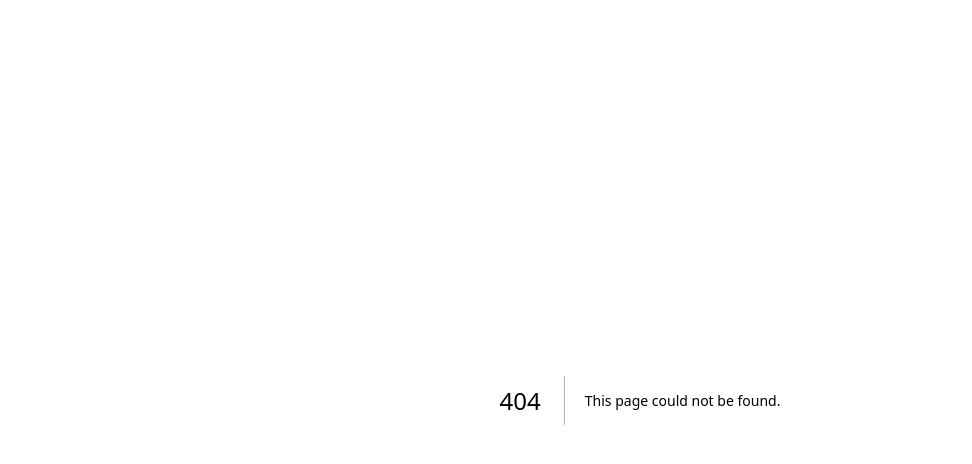
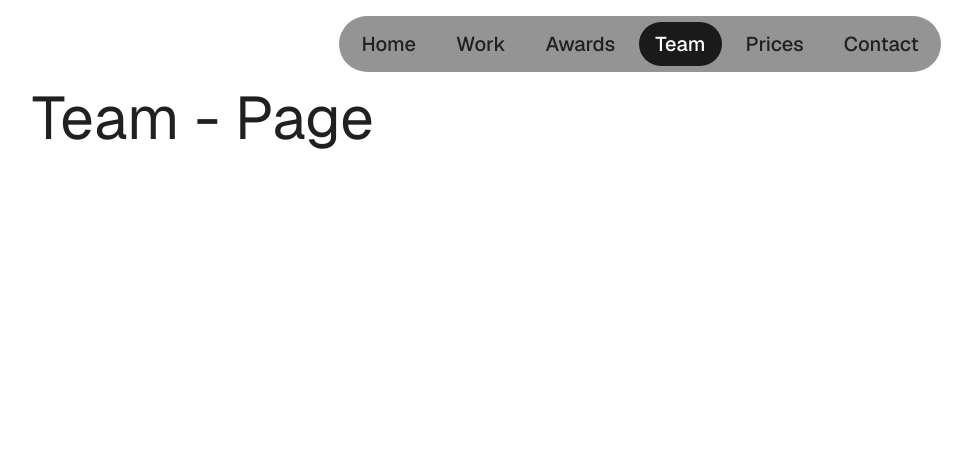
Before and after one commit to sergiomb04/testings-web, a Next.js app: page /team in a window 1280 px wide. Before the commit this address had no page. Shown: the top 464 px of the page, without its empty margins (0-972 px from the left). Built offline with nearby package versions, Linux system fonts and the light colour scheme.

Commit message:
add figma navbar + subpages (empty)

```diff
--- a/package.json
+++ b/package.json
@@ -9,6 +9,7 @@
     "lint": "eslint"
   },
   "dependencies": {
+    "framer-motion": "^12.23.12",
     "lucide": "^0.541.0",
     "lucide-react": "^0.541.0",
     "next": "15.5.0",
--- /dev/null
+++ b/src/app/awards/page.js
@@ -0,0 +1,7 @@
+export default function TestPage() {
+    return (
+        <div>
+            <h1>Awards - Page</h1>
+        </div>
+    )
+}
--- /dev/null
+++ b/src/app/components/navbar/NavbarComponent.jsx
@@ -0,0 +1,79 @@
+"use client";
+import {usePathname} from "next/navigation";
+import {LayoutGroup, motion} from "framer-motion";
+import Link from "next/link";
+import {useState} from "react";
+
+const links = [
+    {href: "/", title: "Home"},
+    {href: "/work", title: "Work"},
+    {href: "/awards", title: "Awards"},
+    {href: "/team", title: "Team"},
+    {href: "/prices", title: "Prices"},
+    {href: "/contact", title: "Contact"},
+];
+
+export default function NavbarComponent() {
+    const pathname = usePathname();
+    const [hovered, setHovered] = useState(null);
+
+    return (
+        <div className="flex justify-center">
+            <LayoutGroup id="navbar">
+                <ul
+                    className="font-sans font-medium relative text-center flex gap-2 bg-[#949494] w-max p-1.5 rounded-full"
+                    onMouseLeave={() => setHovered(null)}
+                >
+                    {links.map((link) => (
+                        <NavbarLinkComponent
+                            key={link.href}
+                            href={link.href}
+                            title={link.title}
+                            active={pathname === link.href}
+                            hovered={hovered === link.href}
+                            onEnter={() => setHovered(link.href)}
+                        />
+                    ))}
+                </ul>
+            </LayoutGroup>
+        </div>
+    );
+}
+
+function NavbarLinkComponent({href, title, active, hovered, onEnter}) {
+    return (
+        <li
+            className="relative text-[#202020] text-xl rounded-full px-4 py-2"
+            onMouseEnter={onEnter}
+        >
+            {/* selected */}
+            {active && (
+                <motion.span
+                    layoutId="active-link"
+                    initial={{opacity: 0, scale: 0.9}}
+                    animate={{opacity: 1, scale: 1}}
+                    transition={{duration: 0.2, ease: "easeOut"}}
+                    className="absolute inset-0 bg-[#1A1A1A] rounded-full"
+                />
+            )}
+
+            {/* hover flotante */}
+            {hovered && !active && (
+                <motion.span
+                    layoutId="hover-link"
+                    transition={{type: "spring", stiffness: 600, damping: 40, mass: 0.35}}
+                    className="absolute inset-0 bg-[#DDDEE2] rounded-full pointer-events-none "
+                />
+            )}
+
+            <Link href={href} className="relative z-10 w-full h-full flex items-center justify-center">
+                <motion.span
+                    animate={{color: active ? "#FFFFFF" : "#202020"}}
+                    transition={{duration: 0.2}}
+                >
+                    {title}
+                </motion.span>
+            </Link>
+        </li>
+    );
+}
--- /dev/null
+++ b/src/app/contact/page.js
@@ -0,0 +1,7 @@
+export default function TestPage() {
+    return (
+        <div>
+            <h1>Contact - Page</h1>
+        </div>
+    )
+}
--- a/src/app/context/ThemeContext.js
+++ b/src/app/context/ThemeContext.js
@@ -1,11 +1,10 @@
-'use client'
+'use client';
 
-import {createContext, useEffect, useState} from "react";
+import { createContext, useEffect, useState } from "react";
 
 export const ThemeContext = createContext();
 
-export function ThemeProvider({children}) {
-
+export function ThemeProvider({ children }) {
     const [darkMode, setDarkMode] = useState(null);
 
     useEffect(() => {
@@ -15,24 +14,21 @@ export function ThemeProvider({children}) {
 
     useEffect(() => {
         if (darkMode === null) return;
-        if (darkMode) {
-            document.documentElement.style.setProperty('--background', '#0a0a0a');
-            document.documentElement.style.setProperty('--foreground', '#ededed');
+
+        if(darkMode) {
+            document.documentElement.style.setProperty('--background', '#1A1A1A');
+            document.documentElement.style.setProperty('--foreground', '#DDDEE2');
         } else {
-            document.documentElement.style.setProperty('--background', '#ffffff');
-            document.documentElement.style.setProperty('--foreground', '#171717');
+            document.documentElement.style.setProperty('--background', '#FFFFFF');
+            document.documentElement.style.setProperty('--foreground', '#202020');
         }
     }, [darkMode]);
 
-    const toggleDarkMode = () => {
-        setDarkMode(!darkMode)
-    }
+    const toggleDarkMode = () => setDarkMode(!darkMode);
 
     return (
-        <div>
-            <ThemeContext.Provider value={{darkMode, toggleDarkMode}}>
-                {children}
-            </ThemeContext.Provider>
-        </div>
-    )
+        <ThemeContext.Provider value={{ darkMode, toggleDarkMode }}>
+            {children}
+        </ThemeContext.Provider>
+    );
 }
--- a/src/app/layout.js
+++ b/src/app/layout.js
@@ -1,6 +1,7 @@
 import {Geist, Geist_Mono} from "next/font/google";
 import "./globals.css";
 import {ThemeProvider} from "@/app/context/ThemeContext";
+import NavbarComponent from "@/app/components/navbar/NavbarComponent";
 
 const geistSans = Geist({
     variable: "--font-geist-sans",
@@ -21,11 +22,15 @@ export default function RootLayout({children}) {
     return (
         <html lang="en">
         <body
-            className={`${geistSans.variable} ${geistMono.variable} antialiased`}
+            className={`${geistSans.variable} ${geistMono.variable} antialiased m-4`}
         >
 
+        <NavbarComponent />
+
         <ThemeProvider>
-            {children}
+            <main className={`font-sans m-4`}>
+                {children}
+            </main>
         </ThemeProvider>
 
         </body>
--- a/src/app/page.js
+++ b/src/app/page.js
@@ -2,9 +2,9 @@ import DarkModeButton from "@/app/components/DarkModeButton";
 
 export default function Home() {
     return (
-        <main>
+        <div>
             <h1>Test</h1>
-            <DarkModeButton />
-        </main>
+            <DarkModeButton/>
+        </div>
     );
 }
--- /dev/null
+++ b/src/app/prices/page.js
@@ -0,0 +1,7 @@
+export default function TestPage() {
+    return (
+        <div>
+            <h1>Prices - Page</h1>
+        </div>
+    )
+}
--- /dev/null
+++ b/src/app/team/page.js
@@ -0,0 +1,7 @@
+export default function TestPage() {
+    return (
+        <div>
+            <h1>Team - Page</h1>
+        </div>
+    )
+}
--- a/src/app/test/page.js
+++ /dev/null
@@ -1,10 +0,0 @@
-import DarkModeButton from "@/app/components/DarkModeButton";
-
-export default function TestPage() {
-    return (
-        <div>
-            <h1>Test page</h1>
-            <DarkModeButton />
-        </div>
-    )
-}
--- /dev/null
+++ b/src/app/work/page.js
@@ -0,0 +1,7 @@
+export default function TestPage() {
+    return (
+        <div>
+            <h1>Work - Page</h1>
+        </div>
+    )
+}
--- a/tailwind.config.js
+++ b/tailwind.config.js
@@ -1,11 +1,19 @@
-/** @type {import('tailwindcss').Config} */
 module.exports = {
     content: [
+        "./app/**/*.{js,ts,jsx,tsx}",
         "./pages/**/*.{js,ts,jsx,tsx}",
         "./components/**/*.{js,ts,jsx,tsx}",
     ],
     theme: {
-        extend: {},
+        extend: {
+            colors: {
+                palletteGray: "#202020",
+                palletteDark: "#1A1A1A",
+                palletteSecDark: "#232424",
+                palletteLight: "#949494",
+                palletteSecLight: "#DDDEE2",
+            },
+        },
     },
     plugins: [],
 }
```
Also changed, not shown: 1 other file (tests, documents, lock files or other folders).
